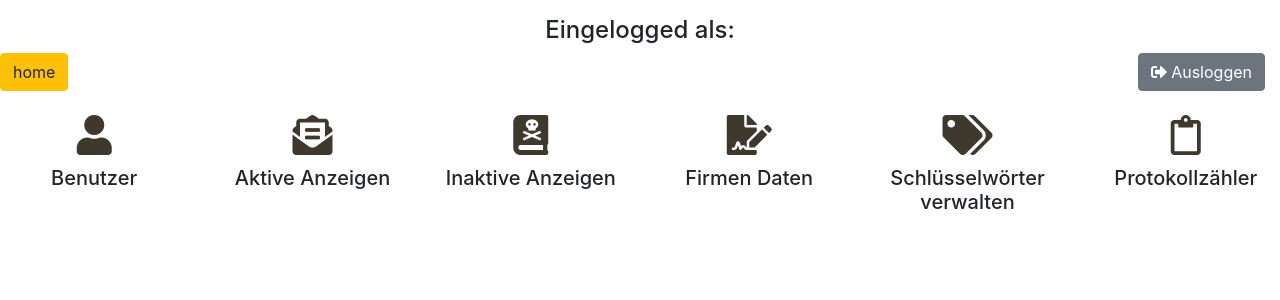
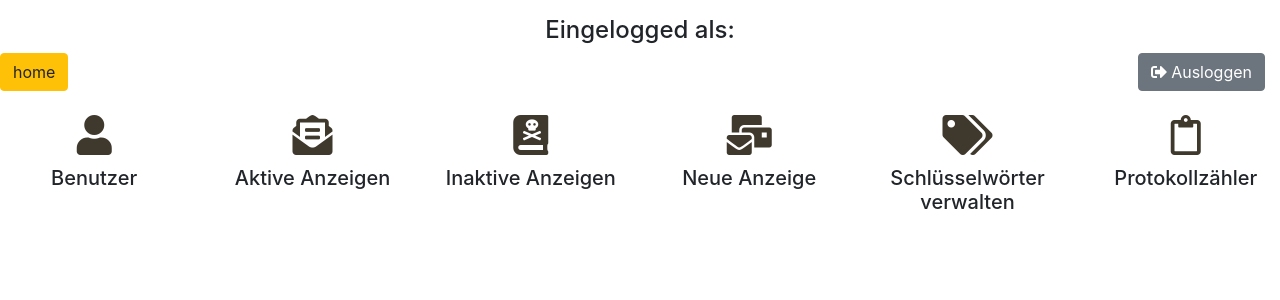
Before and after one commit to nikoladjekic/AnzeigeApp, an Angular app in the folder front/: page /admin in a window 1280 px wide. Shown: the top 300 px of the page. Built offline with nearby package versions, Linux system fonts and the light colour scheme.

Commit message:
Add new component for the new anzeige add page + routing

```diff
--- a/front/src/app/admin-page/admin-page.component.html
+++ b/front/src/app/admin-page/admin-page.component.html
@@ -20,13 +20,13 @@
   </div>
 
   <div class="col text-center">
-    <a routerLink="inaktive-anzeigen" routerLinkActive="active"><i class="fas fa-book-dead"></i></a>
+    <a routerLink="anzeigen/inaktiv" routerLinkActive="active"><i class="fas fa-book-dead"></i></a>
     <h5>Inaktive Anzeigen</h5>
   </div>
 
   <div class="col text-center">
-    <a routerLink="anzeigen" routerLinkActive="active"><i class="fas fa-file-signature"></i></a>
-    <h5>Firmen Daten</h5>
+    <a routerLink="anzeigen/neue" routerLinkActive="active"><i class="fas fa-mail-bulk"></i></a>
+    <h5>Neue Anzeige</h5>
   </div>
 
   <div class="col text-center">
--- /dev/null
+++ b/front/src/app/admin-page/anzeigen-add-new/anzeigen-add-new.component.html
@@ -0,0 +1 @@
+<p>anzeigen-add-new works!</p>
--- /dev/null
+++ b/front/src/app/admin-page/anzeigen-add-new/anzeigen-add-new.component.ts
@@ -0,0 +1,15 @@
+import { Component, OnInit } from '@angular/core';
+
+@Component({
+  selector: 'app-anzeigen-add-new',
+  templateUrl: './anzeigen-add-new.component.html',
+  styleUrls: ['./anzeigen-add-new.component.css']
+})
+export class AnzeigenAddNewComponent implements OnInit {
+
+  constructor() { }
+
+  ngOnInit() {
+  }
+
+}
--- a/front/src/app/app-routing.module.ts
+++ b/front/src/app/app-routing.module.ts
@@ -9,6 +9,7 @@ import { LoginPageComponent } from "./login-page/login-page.component";
 import { BenutzerComponent } from "./admin-page/benutzer/benutzer.component";
 import { AnzeigenComponent } from "./admin-page/anzeigen/anzeigen.component";
 import { AnzeigenInaktivComponent } from "./admin-page/anzeigen-inaktiv/anzeigen-inaktiv.component";
+import { AnzeigenAddNewComponent } from './admin-page/anzeigen-add-new/anzeigen-add-new.component';
 
 const routes: Routes = [
   { path: "", component: WerbungPageComponent },
@@ -20,7 +21,8 @@ const routes: Routes = [
     children: [
       { path: "benutzer", component: BenutzerComponent },
       { path: "anzeigen", component: AnzeigenComponent },
-      { path: "inaktive-anzeigen", component: AnzeigenInaktivComponent }
+      { path: "anzeigen/inaktiv", component: AnzeigenInaktivComponent },
+      { path: "anzeigen/neue", component: AnzeigenAddNewComponent },
     ]
   },
   // wild card route, goes at the end of all routes
--- a/front/src/app/app.module.ts
+++ b/front/src/app/app.module.ts
@@ -21,6 +21,7 @@ import { BenutzerComponent } from "./admin-page/benutzer/benutzer.component";
 import { AnzeigenComponent } from "./admin-page/anzeigen/anzeigen.component";
 import { AnzeigenDetailsComponent } from "./admin-page/anzeigen-details/anzeigen-details.component";
 import { AnzeigenInaktivComponent } from "./admin-page/anzeigen-inaktiv/anzeigen-inaktiv.component";
+import { AnzeigenAddNewComponent } from './admin-page/anzeigen-add-new/anzeigen-add-new.component';
 
 @NgModule({
   declarations: [
@@ -35,7 +36,8 @@ import { AnzeigenInaktivComponent } from "./admin-page/anzeigen-inaktiv/anzeigen
     BenutzerComponent,
     AnzeigenComponent,
     AnzeigenDetailsComponent,
-    AnzeigenInaktivComponent
+    AnzeigenInaktivComponent,
+    AnzeigenAddNewComponent
   ],
   imports: [BrowserModule, AppRoutingModule, HttpClientModule, FormsModule],
   providers: [
```
Also changed, not shown: front/src/app/admin-page/anzeigen-add-new/anzeigen-add-new.component.css (added).
